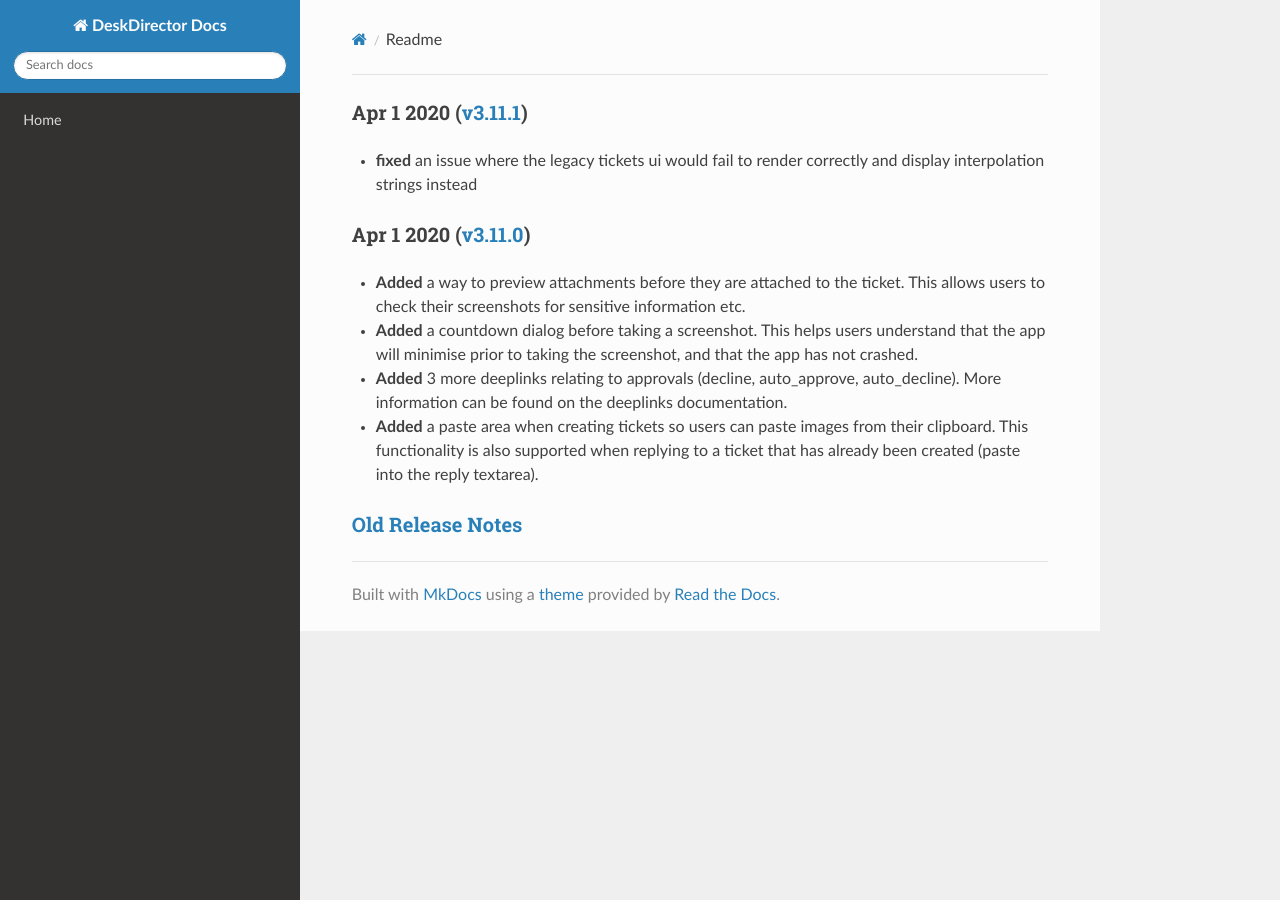
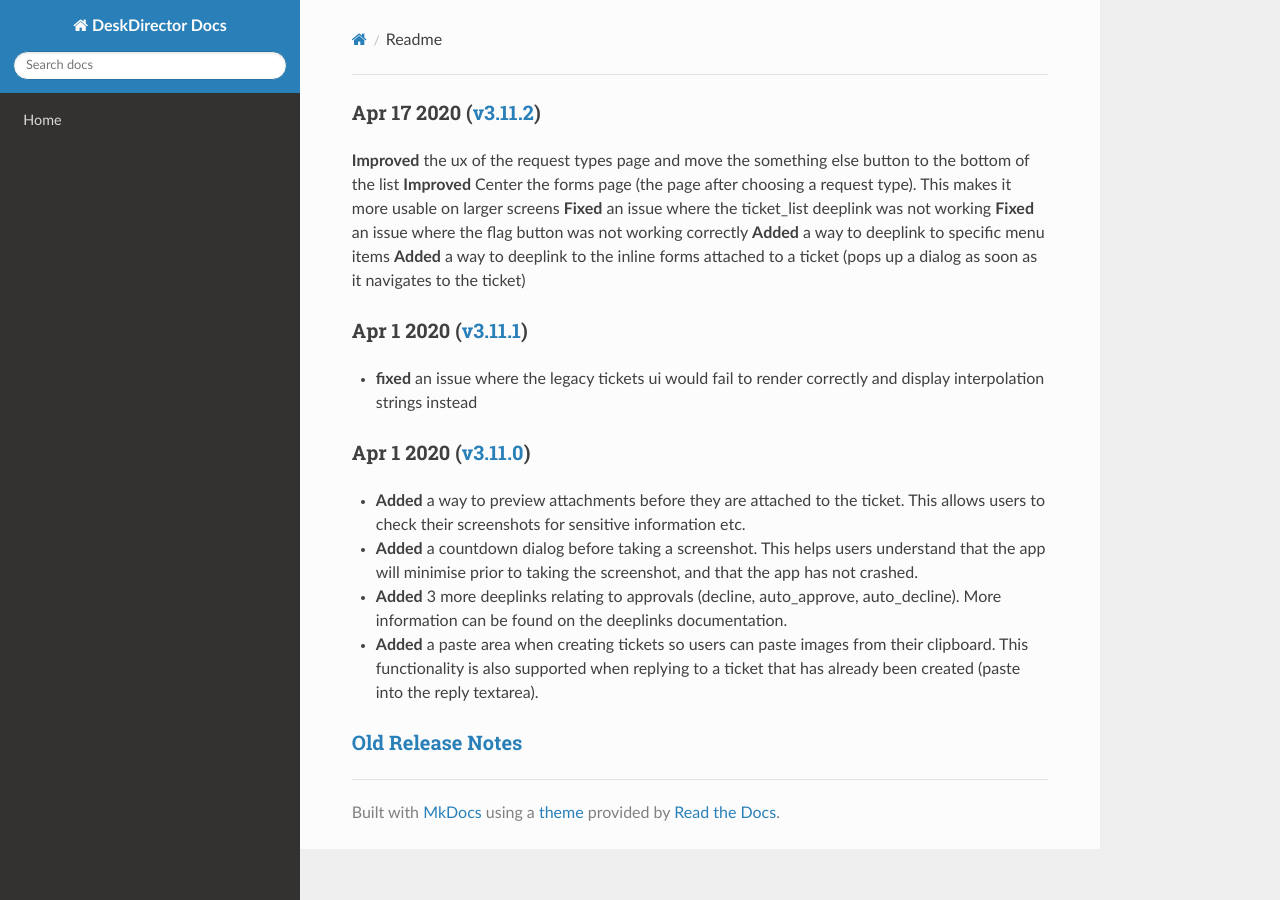
Before and after one commit to DeskDirector/docs, an MkDocs documentation site: the page built from docs/_release/portal/readme.md, in a window 1280 px wide. Built offline with MkDocs 1.6.1, drawn with Linux system fonts in a browser that asks for light colours; nearby versions of some CDN libraries; old or Windows-style settings are respelled for this version of MkDocs.

Commit message:
portal: 3.11.2

```diff
--- a/docs/_release/portal/readme.md
+++ b/docs/_release/portal/readme.md
@@ -1,3 +1,12 @@
+### Apr 17 2020 ([v3.11.2](v3.11.2))
+
+**Improved** the ux of the request types page and move the something else button to the bottom of the list
+**Improved** Center the forms page (the page after choosing a request type). This makes it more usable on larger screens
+**Fixed** an issue where the ticket_list deeplink was not working
+**Fixed** an issue where the flag button was not working correctly
+**Added** a way to deeplink to specific menu items
+**Added** a way to deeplink to the inline forms attached to a ticket (pops up a dialog as soon as it navigates to the ticket)
+
 ### Apr 1 2020 ([v3.11.1](v3.11.1))
 
 * **fixed** an issue where the legacy tickets ui would fail to render correctly and display interpolation strings instead
```
Also changed, not shown: docs/_release/portal/v3.11.2.md (added, +15 -0 lines).
